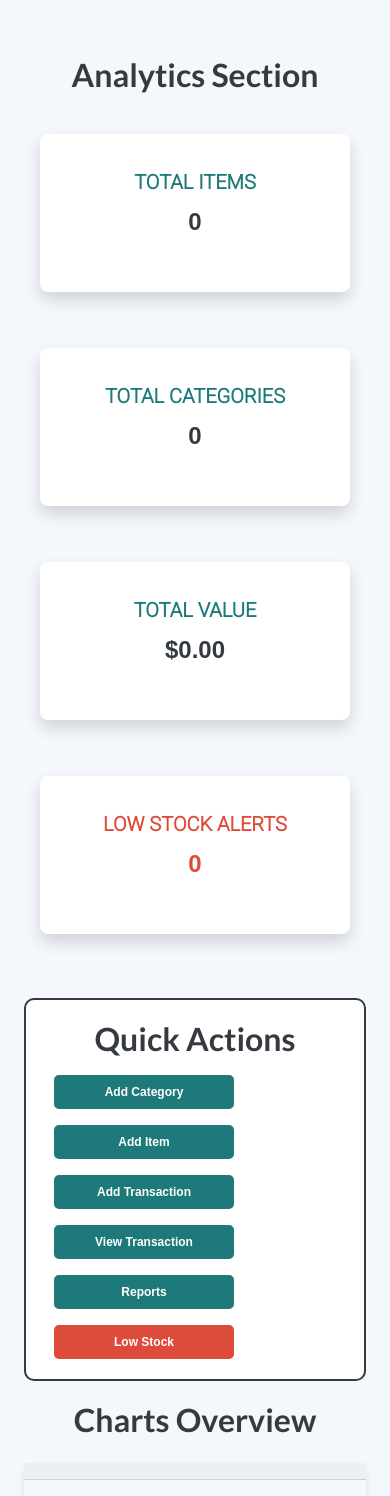
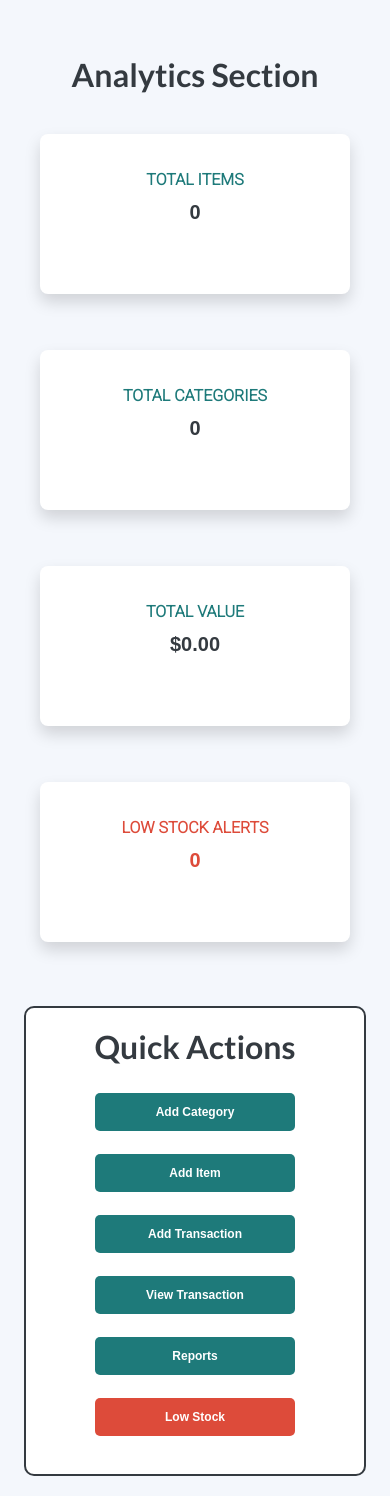
Before and after one commit to KatVolkova/inventory-management-system, a Django app: page / in a window 390 px wide. Shown: the part 62-1558 px from the top of the page. Run offline with Django 4.2, Linux system fonts and the light colour scheme; data that the repository does not hold is empty; some libraries are stand-ins or nearby versions.

Commit message:
Fix css for quick actions buttons on dashboard page

```diff
--- a/inventory/templates/inventory/dashboard.html
+++ b/inventory/templates/inventory/dashboard.html
@@ -45,7 +45,7 @@
     <!-- Quick Actions -->
     <div class="mt-4 quick-actions">
         <h2>Quick Actions</h2>
-        <div class="quick-actions-buttons d-flex flex-wrap justify-content-center gap-3 mt-3">
+        <div class="quick-actions-buttons">
             <a href="{% url 'add-category' %}" class="btn btn-primary mx-2" aria-label="Navigate to Add a new category page">Add Category</a>
             <a href="{% url 'add-item' %}" class="btn btn-primary mx-2" aria-label="Navigate to Add a new item page">Add Item</a>
             <a href="{% url 'select-item' 'record' %}" class="btn btn-primary mx-2" aria-label="Select an item to record a transaction">Add Transaction</a>
--- a/static/css/style.css
+++ b/static/css/style.css
@@ -206,12 +206,19 @@ form .form-control, form .form-select {
     background-color: #FFFFFF;
     margin: 20px 0;
 }
-
+.quick-actions-buttons {
+    display: flex;
+    flex-wrap: wrap;
+    justify-content: center;
+    gap: 20px;
+    padding: 20px;
+}
 
 .quick-actions-buttons a {
-    flex: 1 1 auto;
+    width: auto;
     max-width: 200px;
     text-align: center;
+    padding: 10px 20px;
 }
 
 /* Charts Overview */
@@ -420,27 +427,41 @@ td.text-end {
 @media screen and (max-width: 768px) {
     /* Naviagation */
     .navbar-text {
-        display: none !important; /* Ensure it's always hidden */
+        display: none !important;
     }
     /* Dashboard */
     /* Analytics Section */
+    .analytics-card {
+        display: flex;
+        flex-direction: column;
+        justify-content: center;
+        align-items: center;
+        height: 160px;
+        padding: 10px;
+    }
     .card-number {
-        font-size: 1.5rem;
+        font-size: 1.25rem;
+        line-height: 1.2;
         word-wrap: break-word;
+    }
+    .analytics-card-title {
+        font-size: 1rem;
+        text-align: center;
     }
     /* Quick Actions Section */
     .quick-actions-buttons {
         display: flex;
-        flex-wrap: wrap;
+        flex-direction: column;
         justify-content: center;
         align-items: center;
-        gap: 10px;
+        gap: 15px;
+        padding: 10px;
     }
 
     .quick-actions-buttons a {
         width: 100%;
-        max-width: 180px;
-        margin: 0 auto;
+        max-width: 200px;
+        text-align: center;
     }
     /* Manage Stock Page */
     .list-group-item h3 {
```
Also changed, not shown: 1 other file.
